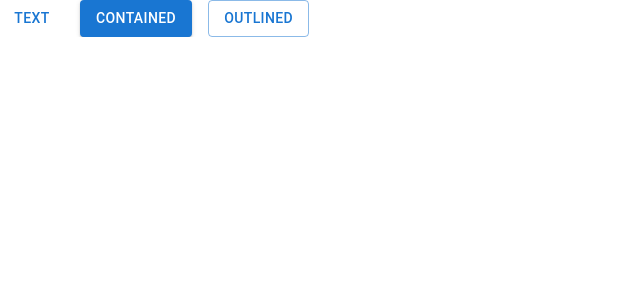
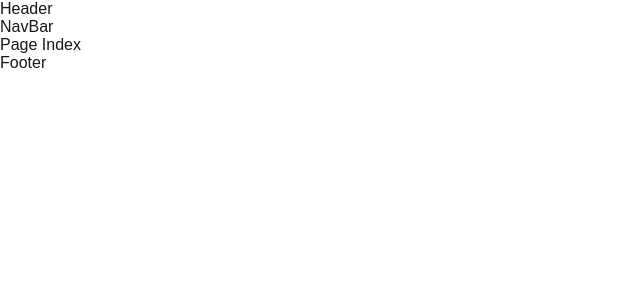
Before and after one commit to Hama2017/news, a Next.js app: page / in a window 1280 px wide. Shown: the top 300 px of the page, without its empty margins (0-640 px from the left). Built offline with nearby package versions, Linux system fonts and the light colour scheme; what @mui/material-nextjs would draw is missing.

Commit message:
feat: add layout and common components for the news app

```diff
--- a/src/app/layout.tsx
+++ b/src/app/layout.tsx
@@ -1,21 +1,14 @@
 import type { Metadata } from "next";
-import { Geist, Geist_Mono } from "next/font/google";
 import { AppRouterCacheProvider } from '@mui/material-nextjs/v15-appRouter';
+import Header from '@/components/common/Header';
+import Footer from '@/components/common/Footer';
+
 import "./globals.css";
 
-const geistSans = Geist({
-  variable: "--font-geist-sans",
-  subsets: ["latin"],
-});
-
-const geistMono = Geist_Mono({
-  variable: "--font-geist-mono",
-  subsets: ["latin"],
-});
 
 export const metadata: Metadata = {
-  title: "Create Next App",
-  description: "Generated by create next app",
+  title: "News App",
+  description: "News",
 };
 
 export default function RootLayout({
@@ -26,8 +19,10 @@ export default function RootLayout({
   return (
     <html lang="en">
       <AppRouterCacheProvider>
-      <body className={`${geistSans.variable} ${geistMono.variable}`}>
+      <body>
+        <Header></Header>
         {children}
+        <Footer></Footer>
       </body>
       </AppRouterCacheProvider>
     </html>
--- /dev/null
+++ b/src/app/news/page.tsx
@@ -0,0 +1,4 @@
+export default function News() {
+
+    return <div>Page news</div>
+}
--- a/src/app/page.tsx
+++ b/src/app/page.tsx
@@ -1,16 +1,9 @@
-import Image from "next/image";
-import styles from "./page.module.css";
-import Stack from '@mui/material/Stack';
-import Button from '@mui/material/Button';
 
 export default function Home() {
   return (
 
-      <Stack spacing={2} direction="row">
-      <Button variant="text">Text</Button>
-      <Button variant="contained">Contained</Button>
-      <Button variant="outlined">Outlined</Button>
-    </Stack>
+      <div>Page Index</div>
+
 
   );
 }
--- /dev/null
+++ b/src/app/profil/page.tsx
@@ -0,0 +1,3 @@
+export default function Profil (){
+    return <div>Page profil</div>
+}
--- /dev/null
+++ b/src/components/common/Footer.tsx
@@ -0,0 +1,5 @@
+export default function Footer(){
+
+    return <div>Footer</div>
+
+}
--- /dev/null
+++ b/src/components/common/Header.tsx
@@ -0,0 +1,11 @@
+import NavBar from "@/components/common/NavBar"
+
+export default function Header(){
+
+    return (
+        <>
+        <div>Header</div>
+        <NavBar></NavBar>
+        </>
+    )
+}
--- /dev/null
+++ b/src/components/common/NavBar.tsx
@@ -0,0 +1,4 @@
+export default function NavBar(){
+
+    return <div>NavBar</div>
+}
--- /dev/null
+++ b/src/components/pages/news/News.tsx
@@ -0,0 +1,5 @@
+export default function News(){
+
+    return <div>News Page</div>
+
+}
--- /dev/null
+++ b/src/components/pages/news/NewsItem.tsx
@@ -0,0 +1,5 @@
+export default function NewsItem(){
+
+    return <div>News Item</div>
+
+}
--- /dev/null
+++ b/src/components/pages/profil/Profil.tsx
@@ -0,0 +1,5 @@
+export default function Profil(){
+
+    return <div>Profil page</div>
+
+}
```
Also changed, not shown: src/components/pages/home/Home.tsx (added).
